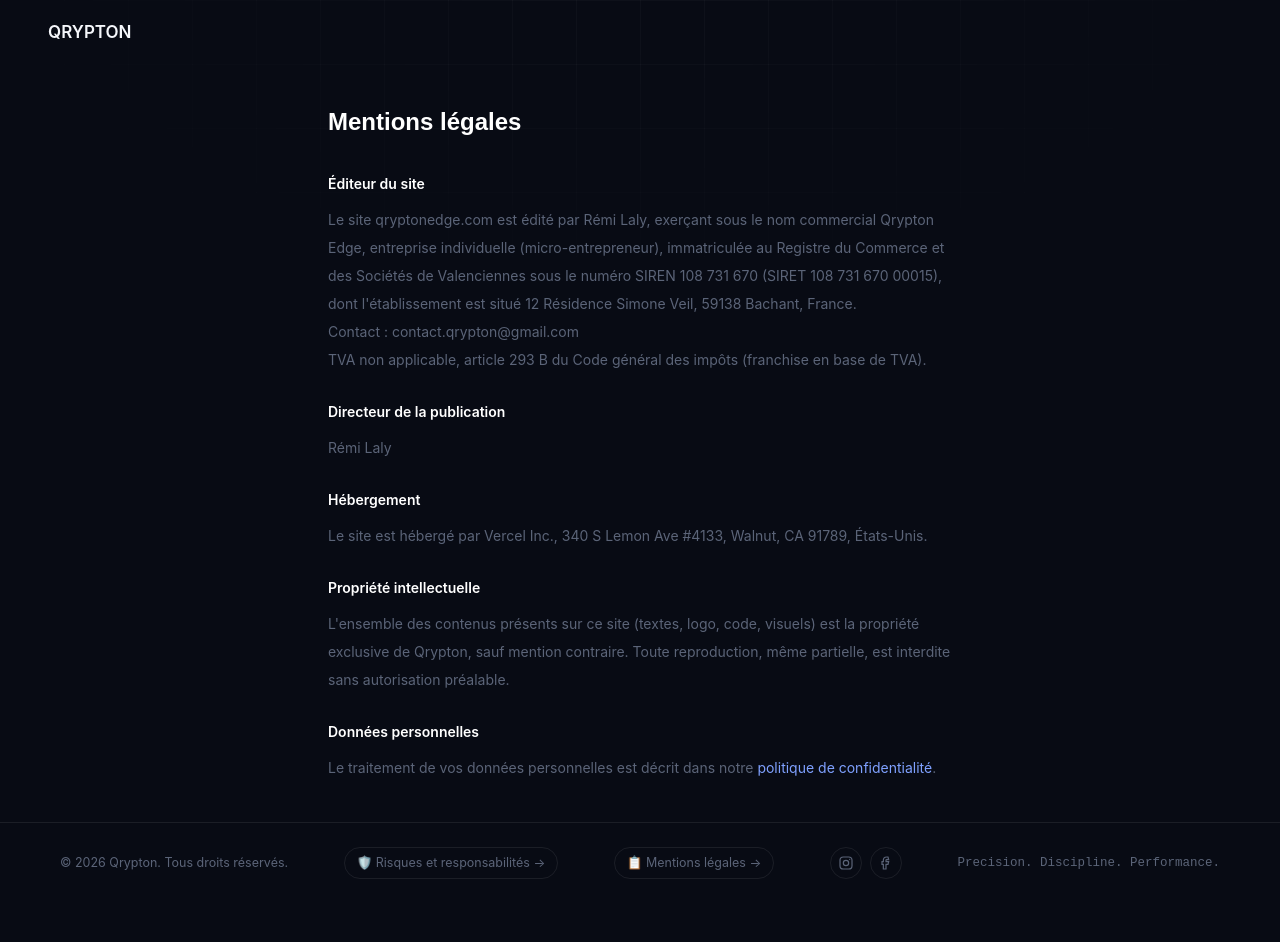
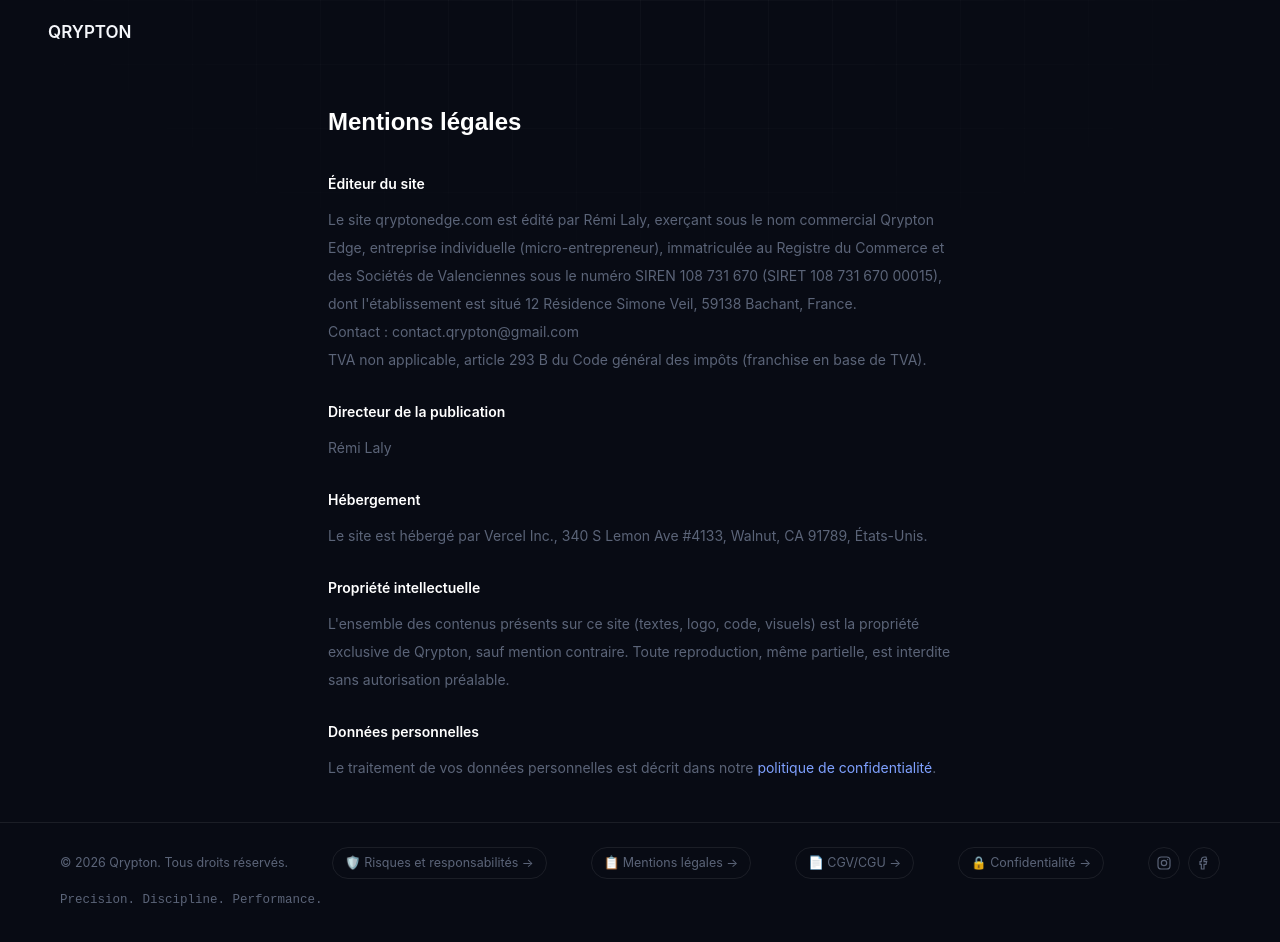
Before and after one commit to Qrypton4/Qrypton-Prenium, a Next.js app: page /mention-legales in a window 1280 px wide. Shown: the top 942 px of the page. Built offline with nearby package versions, Linux system fonts and the light colour scheme; no server answers.

Commit message:
Add links for CGV/CGU and Confidentialité in Footer

```diff
--- a/components/Footer.tsx
+++ b/components/Footer.tsx
@@ -16,6 +16,18 @@ export default function Footer() {
           className="inline-flex items-center gap-1.5 rounded-full border border-line px-3 py-1.5 text-[12.5px] text-muted-2 transition hover:border-blue-soft hover:bg-white/[0.06] hover:text-white"
         >
           📋 Mentions légales →
+        </Link>
+        <Link
+          href="/cgu"
+          className="inline-flex items-center gap-1.5 rounded-full border border-line px-3 py-1.5 text-[12.5px] text-muted-2 transition hover:border-blue-soft hover:bg-white/[0.06] hover:text-white"
+        >
+          📄 CGV/CGU →
+        </Link>
+        <Link
+          href="/confidentialite"
+          className="inline-flex items-center gap-1.5 rounded-full border border-line px-3 py-1.5 text-[12.5px] text-muted-2 transition hover:border-blue-soft hover:bg-white/[0.06] hover:text-white"
+        >
+          🔒 Confidentialité →
         </Link>
         <div className="flex items-center gap-2">
             <Link
```
